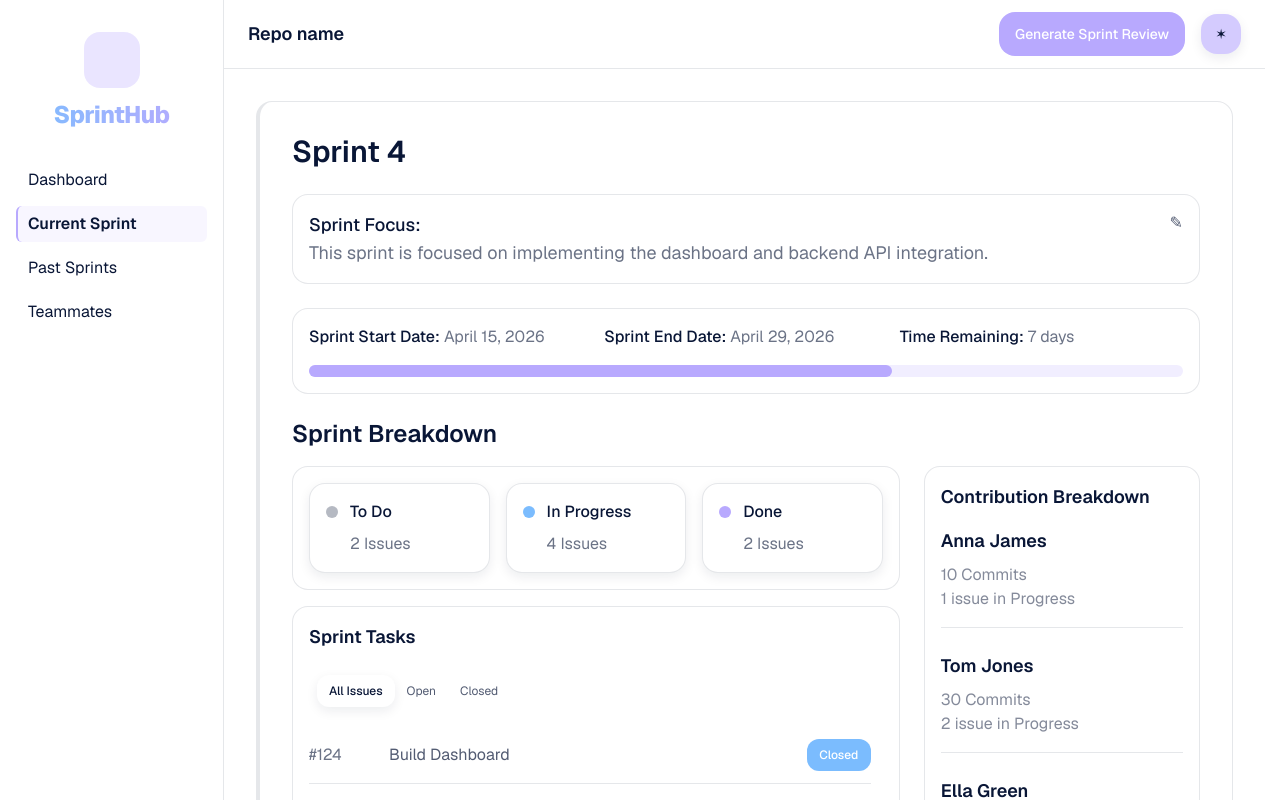
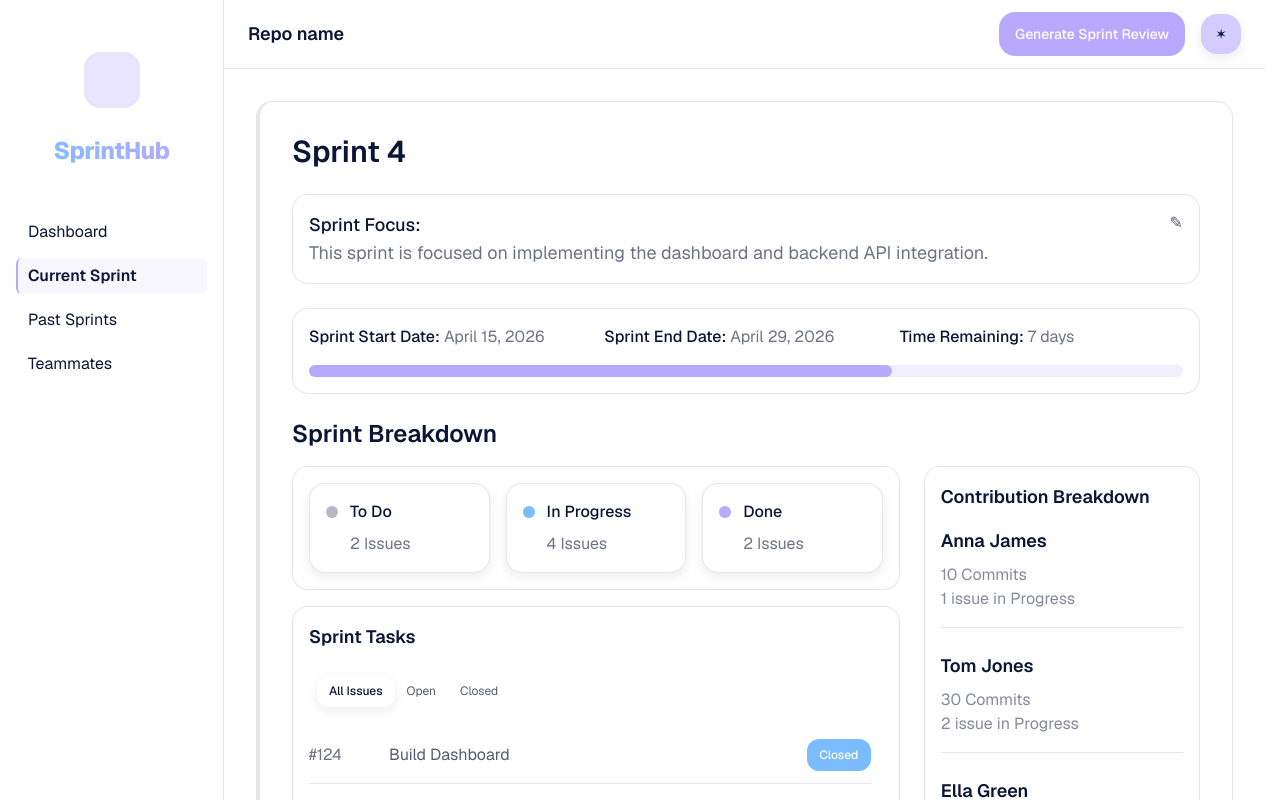
Before and after one commit to UOA-CS732-S1-2026/group-project-radiant-rabbits, a Next.js app: page /current-sprint in a window 1280 px wide. Shown: the top 800 px of the page. Built offline with nearby package versions, Linux system fonts and the light colour scheme.

Commit message:
style(sidenav): add padding around logo and under title

```diff
--- a/src/components/ui/SideNav.tsx
+++ b/src/components/ui/SideNav.tsx
@@ -28,8 +28,10 @@ export default function SideNav() {
     <nav className="flex w-56 shrink-0 self-stretch border-r border-brand-dark/10 bg-brand-surface px-md py-xl">
       <div className="flex min-h-screen w-full flex-col">
         {/* Logo */}
-        <div className="mb-xl flex w-full flex-col items-center gap-sm px-xs">
-          <div className="h-14 w-14 shrink-0 rounded-xl bg-brand-accent/30" />
+        <div className="mb-xl flex w-full flex-col items-center gap-md px-sm pb-md pt-2">
+          <div className="p-3">
+            <div className="h-14 w-14 shrink-0 rounded-xl bg-brand-accent/30" />
+          </div>
           <SprintHubTitle
             as="p"
             size="md"
```
